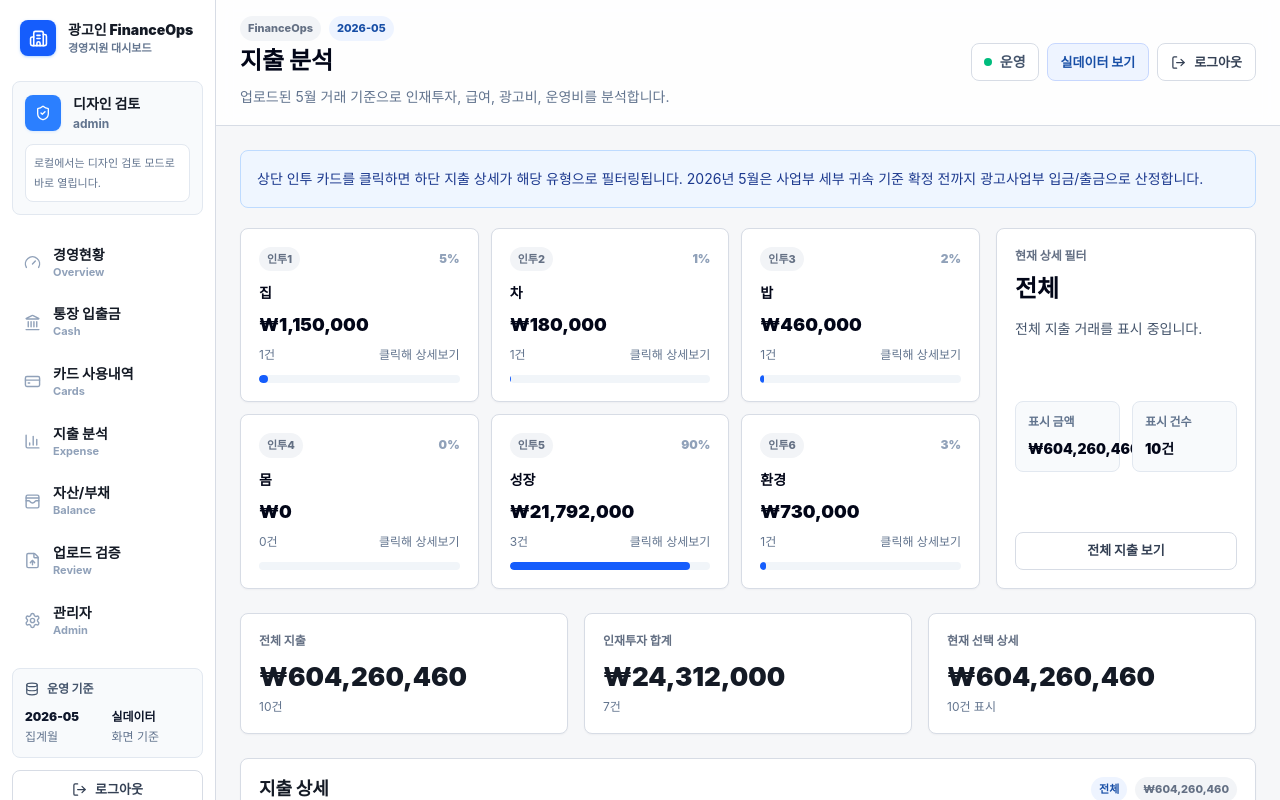
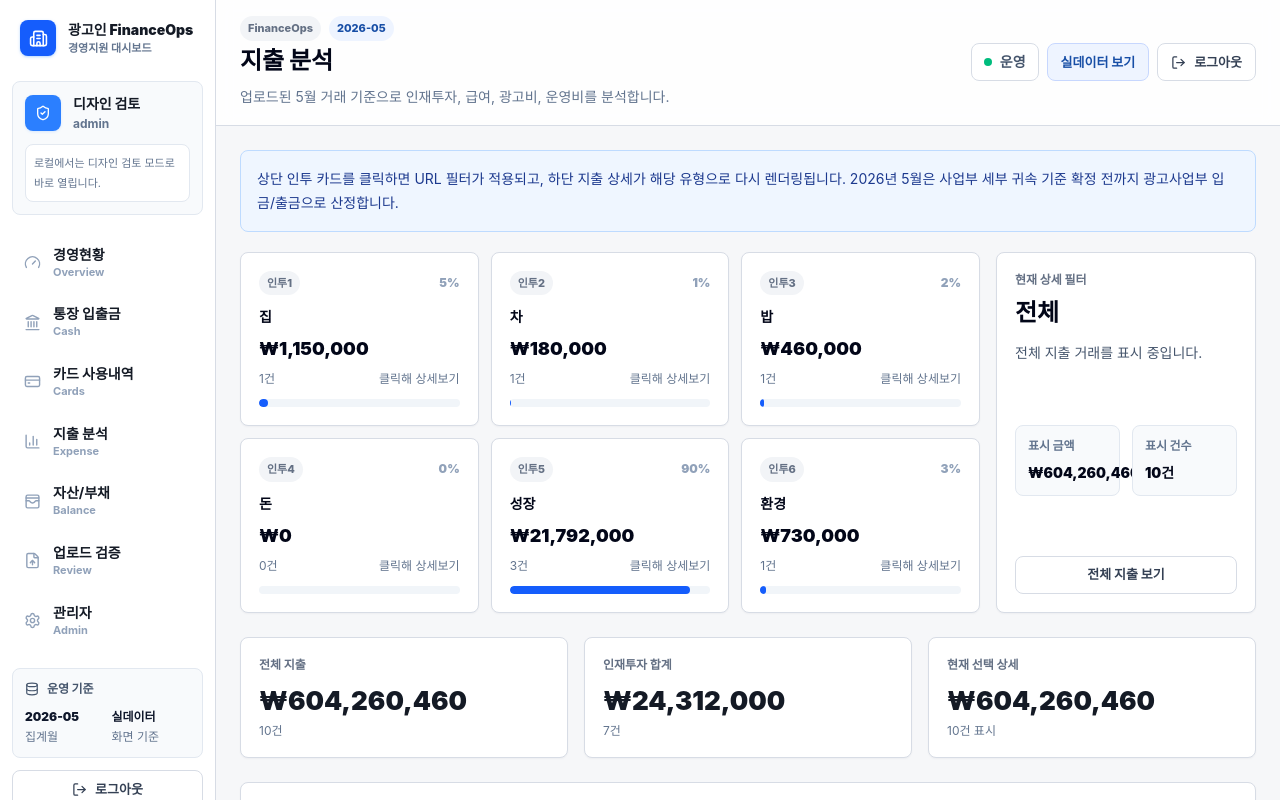
Before and after one commit to artong0906-cloud/finance-ops-dashboard, a Next.js app: page /expenses in a window 1280 px wide. Shown: the top 800 px of the page. Built offline with nearby package versions, Linux system fonts and the light colour scheme; no server answers.

Commit message:
Make expense talent filters server driven

```diff
--- a/app/expenses/ExpenseAnalysisClient.tsx
+++ b/app/expenses/ExpenseAnalysisClient.tsx
@@ -1,16 +1,14 @@
-"use client";
-
-import { useMemo, useState } from "react";
+import Link from "next/link";
 import { formatKRW } from "@/services/dashboard/calculations";
 import type { Transaction } from "@/types/finance";
 
-const talentLabels = ["인투1 집", "인투2 차", "인투3 밥", "인투4 몸", "인투5 성장", "인투6 환경"];
+const talentLabels = ["인투1 집", "인투2 차", "인투3 밥", "인투4 돈", "인투5 성장", "인투6 환경"] as const;
 const allFilter = "전체";
 
 type TalentFilter = typeof allFilter | (typeof talentLabels)[number];
 
 type TalentSummary = {
-  label: string;
+  label: (typeof talentLabels)[number];
   amount: number;
   count: number;
   share: number;
@@ -18,7 +16,7 @@ type TalentSummary = {
 
 type ResolvedExpenseRow = {
   row: Transaction;
-  talentType?: string;
+  talentType?: (typeof talentLabels)[number];
 };
 
 function sumAmount(rows: Transaction[]) {
@@ -44,7 +42,7 @@ function includesAny(text: string, keywords: string[]) {
   return keywords.some((keyword) => text.includes(normalizeTalentText(keyword)));
 }
 
-function resolveTalentType(row: Transaction) {
+function resolveTalentType(row: Transaction): (typeof talentLabels)[number] | undefined {
   const categoryText = normalizeTalentText([
     row.talentInvestmentType,
     row.mainCategory,
@@ -64,18 +62,33 @@ function resolveTalentType(row: Transaction) {
   if (includesAny(categoryText, ["인투1", "투자1", "인재투자1", "인투집", "투자집", "사택", "월세", "지급임차료"])) return "인투1 집";
   if (includesAny(categoryText, ["인투2", "투자2", "인재투자2", "인투차", "투자차", "법인차량", "차량", "리스료", "주유", "주차", "통행료"])) return "인투2 차";
   if (includesAny(categoryText, ["인투3", "투자3", "인재투자3", "인투밥", "투자밥", "식대", "간식", "커피", "카페", "편의점"])) return "인투3 밥";
-  if (includesAny(categoryText, ["인투4", "투자4", "인재투자4", "인투몸", "투자몸", "복지포인트", "내일채움", "일자리공제", "4대보험", "보험료"])) return "인투4 몸";
+  if (includesAny(categoryText, ["인투4", "투자4", "인재투자4", "인투돈", "투자돈", "인투몸", "투자몸", "복지포인트", "내일채움", "일자리공제", "4대보험", "보험료"])) return "인투4 돈";
   if (includesAny(categoryText, ["인투5", "투자5", "인재투자5", "인투성장", "투자성장", "교육", "출장", "숙박", "플랫폼", "openai", "gemini", "kling", "ai"])) return "인투5 성장";
   if (includesAny(categoryText, ["인투6", "투자6", "인재투자6", "인투환경", "투자환경", "사무용품", "소모품", "통신비", "공과금", "전력비", "인터넷", "정수기", "보안"])) return "인투6 환경";
 
   if (includesAny(fullText, ["인투1", "투자1", "인재투자1", "사택", "월세", "지급임차료"])) return "인투1 집";
   if (includesAny(fullText, ["인투2", "투자2", "인재투자2", "법인차량", "차량리스", "리스료", "주유", "주차", "통행료", "고속도로"])) return "인투2 차";
   if (includesAny(fullText, ["인투3", "투자3", "인재투자3", "식대", "간식", "커피", "카페", "편의점", "한식"])) return "인투3 밥";
-  if (includesAny(fullText, ["인투4", "투자4", "인재투자4", "복지포인트", "내일채움", "일자리공제", "4대보험", "보험료"])) return "인투4 몸";
+  if (includesAny(fullText, ["인투4", "투자4", "인재투자4", "복지포인트", "내일채움", "일자리공제", "4대보험", "보험료"])) return "인투4 돈";
   if (includesAny(fullText, ["인투5", "투자5", "인재투자5", "교육훈련", "교육", "출장", "숙박", "플랫폼", "openai", "gemini", "kling", "클링", "재미나이"])) return "인투5 성장";
   if (includesAny(fullText, ["인투6", "투자6", "인재투자6", "환경용품", "사무용품", "소모품", "통신비", "공과금", "전력비", "인터넷", "정수기", "보안"])) return "인투6 환경";
 
   return undefined;
+}
+
+function resolveActiveFilter(value: string | undefined): TalentFilter {
+  if (!value) return allFilter;
+  if (talentLabels.includes(value as (typeof talentLabels)[number])) return value as TalentFilter;
+
+  const normalized = normalizeTalentText(value);
+  if (includesAny(normalized, ["인투1", "투자1", "집"])) return "인투1 집";
+  if (includesAny(normalized, ["인투2", "투자2", "차"])) return "인투2 차";
+  if (includesAny(normalized, ["인투3", "투자3", "밥"])) return "인투3 밥";
+  if (includesAny(normalized, ["인투4", "투자4", "돈", "몸"])) return "인투4 돈";
+  if (includesAny(normalized, ["인투5", "투자5", "성장"])) return "인투5 성장";
+  if (includesAny(normalized, ["인투6", "투자6", "환경"])) return "인투6 환경";
+
+  return allFilter;
 }
 
 function splitTalentLabel(label: string) {
@@ -86,26 +99,28 @@ function splitTalentLabel(label: string) {
   };
 }
 
-export function ExpenseAnalysisClient({ expenseRows }: { expenseRows: Transaction[] }) {
-  const [activeFilter, setActiveFilter] = useState<TalentFilter>(allFilter);
+function filterHref(label: TalentFilter) {
+  if (label === allFilter) return "/expenses";
+  return `/expenses?talent=${encodeURIComponent(label)}#expense-detail`;
+}
 
-  const totalAmount = useMemo(() => sumAmount(expenseRows), [expenseRows]);
-  const resolvedRows = useMemo<ResolvedExpenseRow[]>(
-    () => expenseRows.map((row) => ({ row, talentType: resolveTalentType(row) })),
-    [expenseRows]
-  );
-  const talentRows = useMemo(
-    () => resolvedRows.filter((item) => talentLabels.includes(item.talentType || "")),
-    [resolvedRows]
-  );
-  const talentTotal = useMemo(() => sumResolvedAmount(talentRows), [talentRows]);
-  const filteredRows = useMemo(() => {
-    if (activeFilter === allFilter) return resolvedRows;
-    return resolvedRows.filter((item) => item.talentType === activeFilter);
-  }, [activeFilter, resolvedRows]);
-  const filteredTotal = useMemo(() => sumResolvedAmount(filteredRows), [filteredRows]);
-  const summaries = useMemo<TalentSummary[]>(
-    () => talentLabels.map((label) => {
+export function ExpenseAnalysisClient({
+  activeFilter: activeFilterValue,
+  expenseRows
+}: {
+  activeFilter?: string;
+  expenseRows: Transaction[];
+}) {
+  const activeFilter = resolveActiveFilter(activeFilterValue);
+  const totalAmount = sumAmount(expenseRows);
+  const resolvedRows = expenseRows.map((row) => ({ row, talentType: resolveTalentType(row) }));
+  const talentRows = resolvedRows.filter((item) => item.talentType ? talentLabels.includes(item.talentType) : false);
+  const talentTotal = sumResolvedAmount(talentRows);
+  const filteredRows = activeFilter === allFilter
+    ? resolvedRows
+    : resolvedRows.filter((item) => item.talentType === activeFilter);
+  const filteredTotal = sumResolvedAmount(filteredRows);
+  const summaries: TalentSummary[] = talentLabels.map((label) => {
     const rows = resolvedRows.filter((item) => item.talentType === label);
     const amount = sumResolvedAmount(rows);
 
@@ -115,14 +130,12 @@ export function ExpenseAnalysisClient({ expenseRows }: { expenseRows: Transactio
       count: rows.length,
       share: talentTotal > 0 ? (amount / talentTotal) * 100 : 0
     };
-    }),
-    [resolvedRows, talentTotal]
-  );
+  });
 
   return (
     <>
       <section className="mb-5 rounded-lg border border-blue-200 bg-blue-50 p-4 text-sm leading-6 text-blue-900">
-        상단 인투 카드를 클릭하면 하단 지출 상세가 해당 유형으로 필터링됩니다. 2026년 5월은 사업부 세부 귀속 기준 확정 전까지 광고사업부 입금/출금으로 산정합니다.
+        상단 인투 카드를 클릭하면 URL 필터가 적용되고, 하단 지출 상세가 해당 유형으로 다시 렌더링됩니다. 2026년 5월은 사업부 세부 귀속 기준 확정 전까지 광고사업부 입금/출금으로 산정합니다.
       </section>
 
       <section className="mb-6 grid grid-cols-[minmax(0,1fr)_260px] gap-4 max-xl:grid-cols-1">
@@ -132,15 +145,14 @@ export function ExpenseAnalysisClient({ expenseRows }: { expenseRows: Transactio
             const { code, name } = splitTalentLabel(summary.label);
 
             return (
-              <button
-                type="button"
+              <Link
                 className={[
                   "card kpi cursor-pointer p-4 text-left transition",
                   selected ? "border-blue-500 bg-blue-50 shadow-sm ring-1 ring-blue-100" : "hover:border-blue-200 hover:bg-slate-50"
                 ].join(" ")}
+                href={filterHref(summary.label)}
                 key={summary.label}
-                onClick={() => setActiveFilter(summary.label)}
-                aria-pressed={selected}
+                aria-current={selected ? "true" : undefined}
               >
                 <div className="flex items-center justify-between gap-3">
                   <span className={selected ? "badge" : "badge badge-muted"}>{code}</span>
@@ -155,7 +167,7 @@ export function ExpenseAnalysisClient({ expenseRows }: { expenseRows: Transactio
                 <div className="mt-3 h-2 overflow-hidden rounded-full bg-slate-100">
                   <div className="h-full rounded-full bg-blue-600" style={{ width: `${Math.min(100, summary.share)}%` }} />
                 </div>
-              </button>
+              </Link>
             );
           })}
         </div>
@@ -180,9 +192,9 @@ export function ExpenseAnalysisClient({ expenseRows }: { expenseRows: Transactio
               <div className="mt-2 font-black text-slate-950">{filteredRows.length.toLocaleString("ko-KR")}건</div>
             </div>
           </div>
-          <button type="button" className="btn w-full" onClick={() => setActiveFilter(allFilter)}>
+          <Link className="btn w-full" href={filterHref(allFilter)}>
             전체 지출 보기
-          </button>
+          </Link>
         </aside>
       </section>
 
@@ -204,7 +216,7 @@ export function ExpenseAnalysisClient({ expenseRows }: { expenseRows: Transactio
         </div>
       </section>
 
-      <section className="card">
+      <section className="card" id="expense-detail">
         <div className="mb-4 flex items-start justify-between gap-4 max-md:flex-col">
           <div>
             <h2 className="section-title">지출 상세</h2>
@@ -259,9 +271,9 @@ export function ExpenseAnalysisClient({ expenseRows }: { expenseRows: Transactio
           <div className="rounded-lg border border-dashed border-slate-200 bg-slate-50 p-8 text-center">
             <div className="font-black text-slate-950">표시할 지출 상세가 없습니다.</div>
             <p className="mt-2 text-sm text-slate-500">다른 인투 카드를 선택하거나 전체 지출 보기로 돌아가세요.</p>
-            <button type="button" className="btn mt-4" onClick={() => setActiveFilter(allFilter)}>
+            <Link className="btn mt-4" href={filterHref(allFilter)}>
               전체 지출 보기
-            </button>
+            </Link>
           </div>
         )}
       </section>
--- a/app/expenses/page.tsx
+++ b/app/expenses/page.tsx
@@ -4,13 +4,21 @@ import { AppShell } from "@/components/layout/AppShell";
 import { getDashboardData } from "@/services/dashboard/liveData";
 import { ExpenseAnalysisClient } from "./ExpenseAnalysisClient";
 
-export default async function ExpensesPage() {
+type ExpensesPageProps = {
+  searchParams?: Promise<{
+    talent?: string | string[];
+  }>;
+};
+
+export default async function ExpensesPage({ searchParams }: ExpensesPageProps) {
+  const params = searchParams ? await searchParams : {};
+  const activeTalent = Array.isArray(params.talent) ? params.talent[0] : params.talent;
   const data = await getDashboardData();
   const expenseRows = data.transactions.filter((row) => row.cashFlowType === "출금" && !row.isInternalTransfer);
 
   return (
     <AppShell title="지출 분석" description="업로드된 5월 거래 기준으로 인재투자, 급여, 광고비, 운영비를 분석합니다." periodLabel={data.currentMonth || "2026-05"}>
-      <ExpenseAnalysisClient expenseRows={expenseRows} />
+      <ExpenseAnalysisClient activeFilter={activeTalent} expenseRows={expenseRows} />
     </AppShell>
   );
 }
--- a/services/classification/firstPass.ts
+++ b/services/classification/firstPass.ts
@@ -231,8 +231,8 @@ export function classifyFirstPass(input: FirstPassInput): FirstPassResult {
     applyTalent("인투2 차", "인투2 차", includesAny(text, ["리스"]) ? "차량 리스료" : "차량 유지/교통", "talent-2-car");
   } else if (includesAny(text, ["#인투3", "인투(밥)", "인투3밥", "식대", "조식", "커피", "카페", "편의점", "간식", "한식", "복리후생비"])) {
     applyTalent("인투3 밥", "인투3 밥", includesAny(text, ["커피", "카페"]) ? "커피/카페" : "식대/간식", "talent-3-meal");
-  } else if (includesAny(text, ["#인투4", "인투(몸)", "인투(돈)", "인투4몸", "복지포인트", "일자리공제", "내일채움공제", "4대보험", "보험료"])) {
-    applyTalent("인투4 몸", "인투4 몸", includesAny(text, ["4대보험", "보험료"]) ? "보험/공제" : "복지포인트/공제", "talent-4-welfare");
+  } else if (includesAny(text, ["#인투4", "인투(몸)", "인투(돈)", "인투4몸", "인투4돈", "복지포인트", "일자리공제", "내일채움공제", "4대보험", "보험료"])) {
+    applyTalent("인투4 돈", "인투4 돈", includesAny(text, ["4대보험", "보험료"]) ? "보험/공제" : "복지포인트/공제", "talent-4-welfare");
   } else if (includesAny(text, ["#인투5", "인투(성장)", "인투5성장", "플랫폼", "교육훈련비", "교육", "출장", "숙박", "여비교통비", "교통비", "구글", "openai", "gemini", "재미나이", "클링ai", "kling", "ai"])) {
     const isPlatform = includesAny(text, ["플랫폼", "구글", "openai", "gemini", "재미나이", "클링ai", "kling", "ai", "앱"]);
     applyTalent("인투5 성장", "인투5 성장", includesAny(text, ["출장", "숙박", "교통비", "고속도로"]) ? "출장/교통" : "플랫폼/교육", "talent-5-growth", isPlatform ? "플랫폼" : result.businessUnit === "미배분" ? "공통사용분" : result.businessUnit);
```
Also changed, not shown: services/dashboard/liveData.ts (+13 -4 lines). Lines whose indentation alone changed are shown as unchanged.
